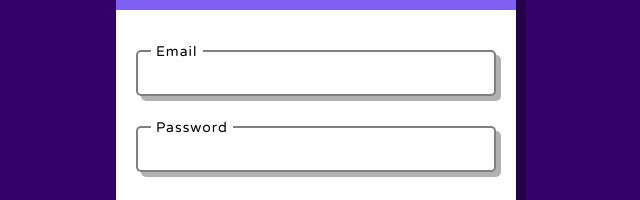
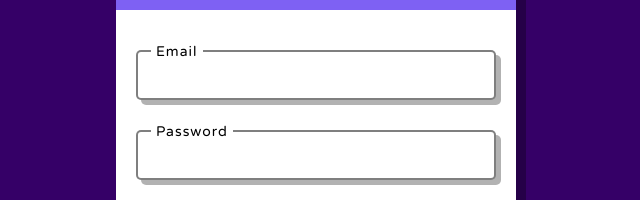
Before and after one commit to costiz7/Attendance-Tracker, a React (Vite) app in the folder frontend/: page /login in a window 1280 px wide. Shown: the part 150-350 px from the top of the page, without its empty margins (324-964 px from the left). Built offline with nearby package versions, Linux system fonts and the light colour scheme.

Commit message:
Modified Auth.css

```diff
--- a/frontend/src/Styles/Auth.css
+++ b/frontend/src/Styles/Auth.css
@@ -39,13 +39,15 @@
 
 .input-wrapper {
     position: relative;
-    display: flex;
-    flex-direction: column;
     margin-bottom: 30px;
+    height: 50px;
+    width: 100%;
 }
 
 .input-wrapper > input {
-    height: 40px;
+    height: 100%;
+    width: 100%;
+    box-sizing: border-box;
     border-radius: 5px;
     border: solid 2px rgba(0, 0, 0, 0.5);
     background-color: white;
```
